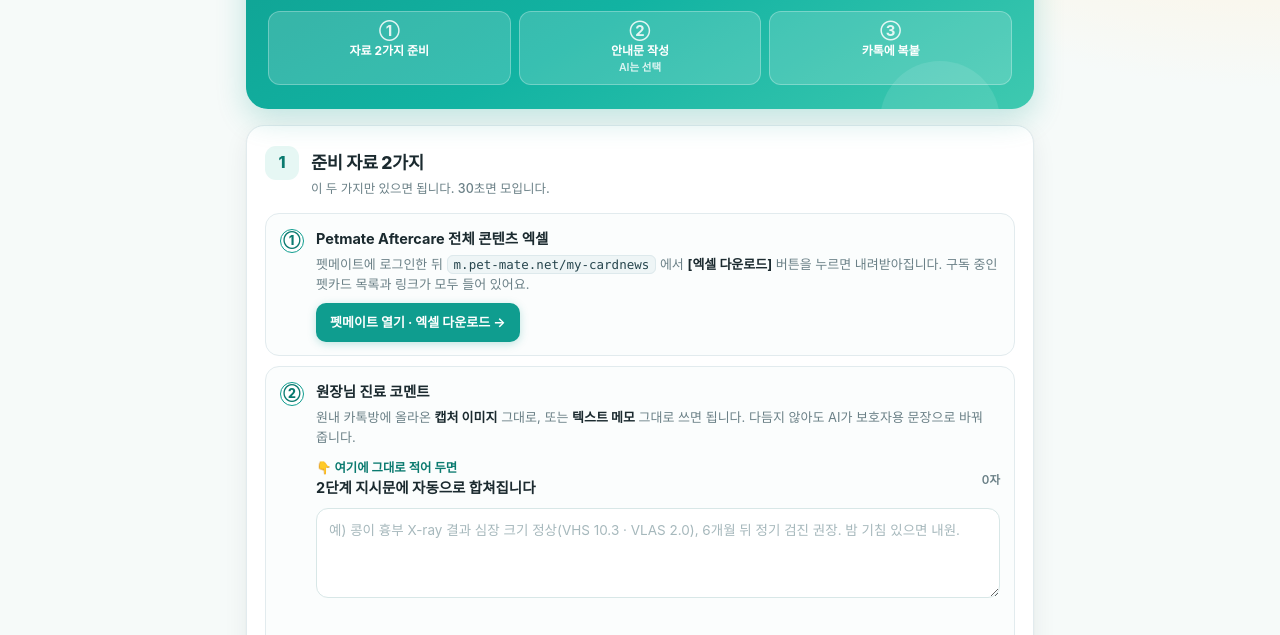
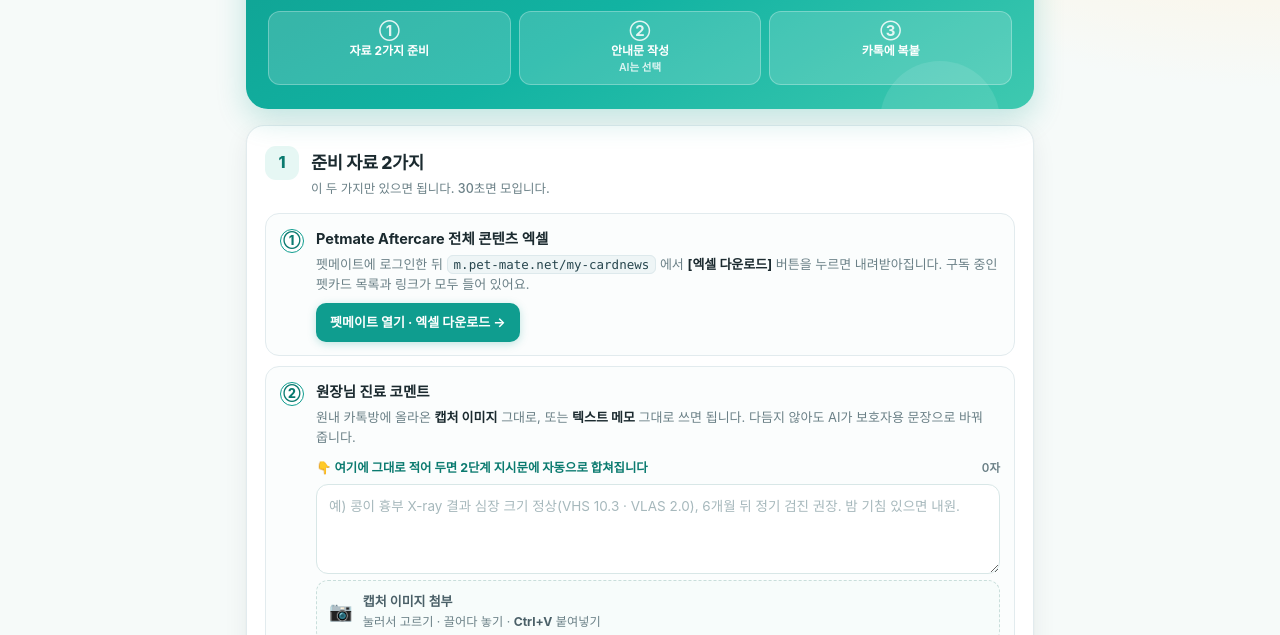
Before and after one commit to PetmateAftercare/Test, a plain HTML site: page index.html in a window 1280 px wide. Shown: the part 165-800 px from the top of the page. Drawn offline with Linux system fonts and the light colour scheme.

Commit message:
본문 굵은 글씨 상속으로 메모 라벨·여백이 커지던 스타일 수정

```diff
--- a/index.html
+++ b/index.html
@@ -150,6 +150,7 @@
     font-size:12.4px;font-weight:700;color:var(--mint-d);margin-bottom:7px;line-height:1.45;
   }
   .memo-label .cnt{margin-left:auto;font-weight:600;color:var(--muted);font-size:11.5px}
+  .memo-label b{display:inline;font-size:inherit;line-height:inherit;color:var(--mint-d);margin:0}
   textarea#commentInput{
     width:100%;display:block;resize:vertical;min-height:78px;
     font-family:inherit;font-size:13.5px;line-height:1.62;color:var(--ink);
@@ -159,7 +160,8 @@
   }
   textarea#commentInput:focus{border-color:var(--mint);box-shadow:0 0 0 3px rgba(15,157,143,.12)}
   textarea#commentInput::placeholder{color:#a6b8bc}
-  .memo-foot{display:flex;align-items:center;gap:8px;margin-top:7px;min-height:24px}
+  .memo-foot{display:flex;align-items:center;gap:8px;margin-top:6px}
+  .memo-foot:has(.reset[hidden]){display:none}
   .reset{
     margin-left:auto;background:#fff;border:1px solid var(--line);color:var(--muted);
     font-family:inherit;font-size:12px;font-weight:700;padding:5px 12px;border-radius:999px;cursor:pointer;
```
